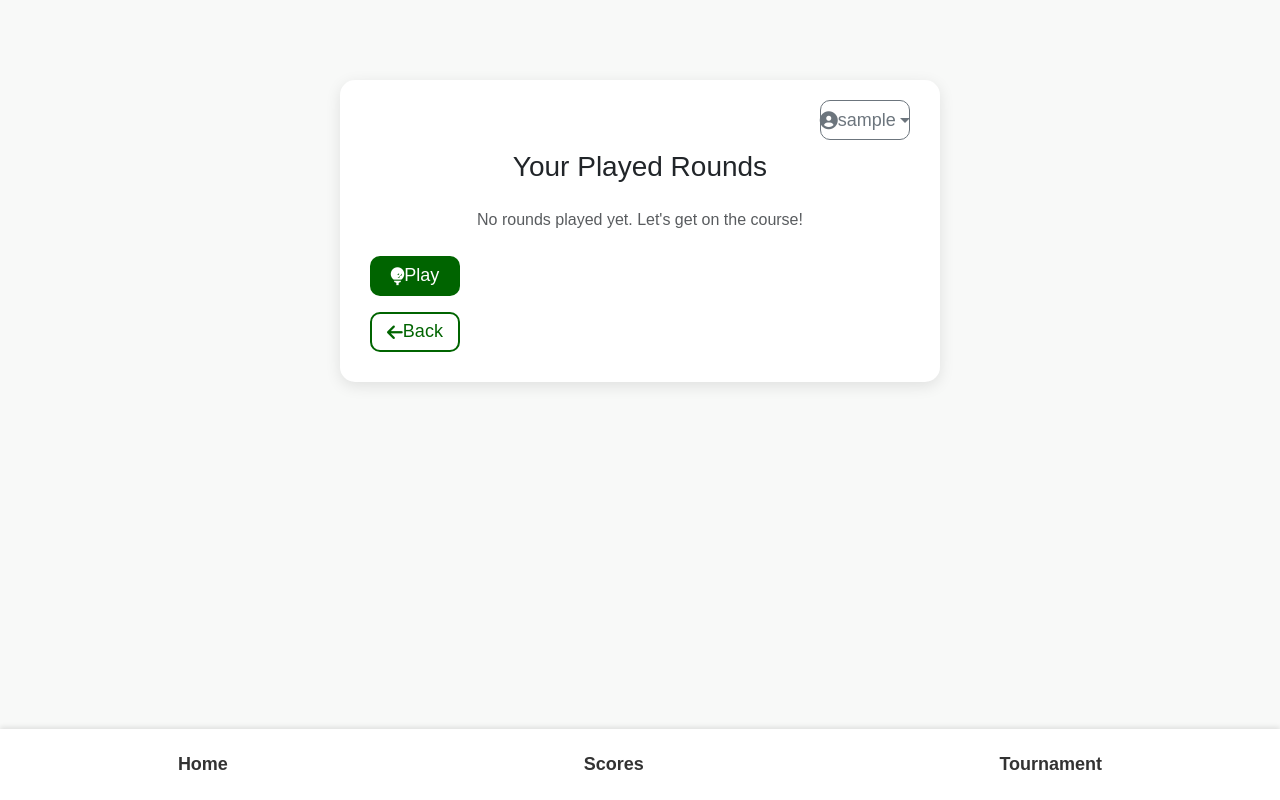
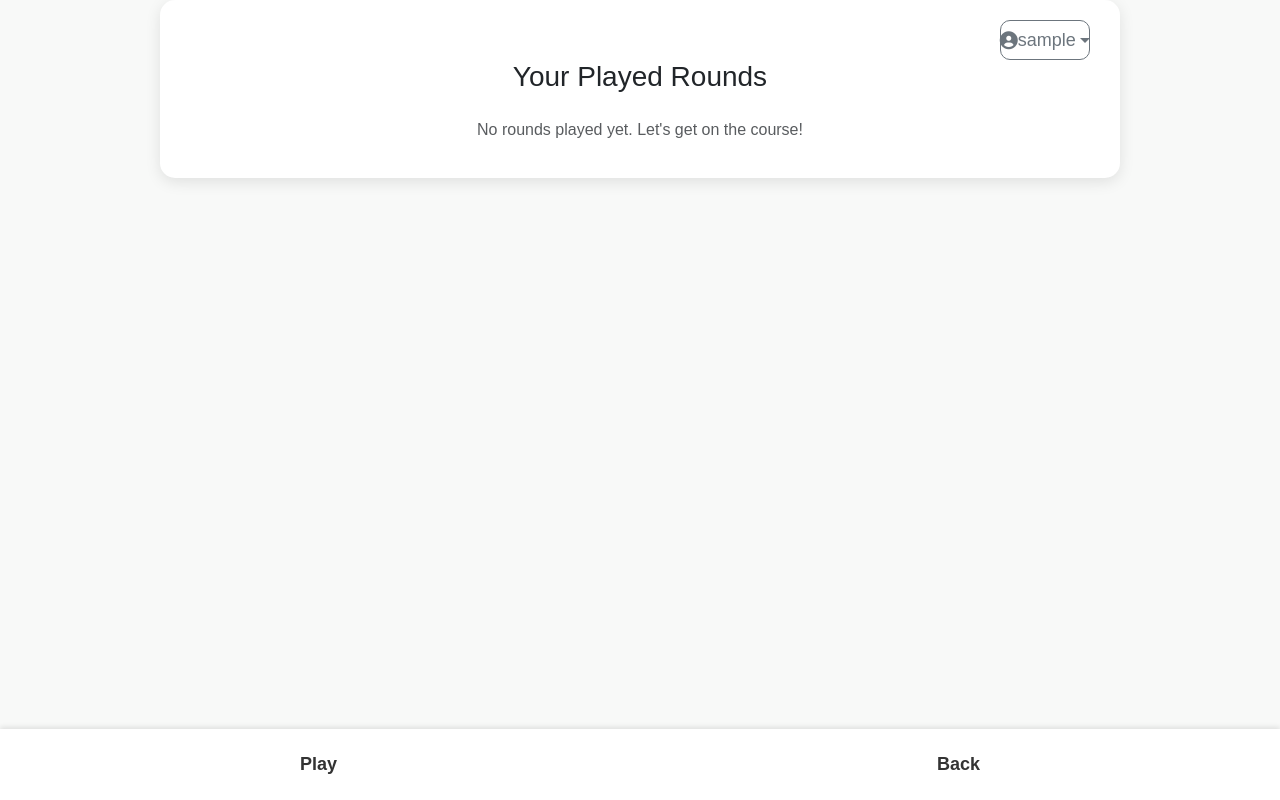
Before and after one commit to kingwalius/golfwebApp, a Flask app: page /user_rounds in a window 1280 px wide. Run offline with Flask 3, Linux system fonts and the light colour scheme; the visitor is signed in with stand-in values (Sample User, id 1); data that the repository does not hold is empty.

Commit message:
changed UI interface

```diff
--- a/static/styles.css
+++ b/static/styles.css
@@ -39,8 +39,8 @@
   font-weight: 600;
   color: #222 !important;
 }
-    color: #007bff;
-    background: rgba(0, 123, 255, 0.1);
+    color: #006400;
+    background: rgba(255, 255, 255, 0.1);
   }
   .container {
     max-width: 600px;
--- a/templates/user_rounds.html
+++ b/templates/user_rounds.html
@@ -80,12 +80,6 @@
     {% else %}
     <p class="text-center text-muted mt-4">No rounds played yet. Let's get on the course!</p>
     {% endif %}
-
-    <!-- Action Buttons -->
-    <div class="d-grid gap-3 mt-4">
-        <a href='/personal_score' class='btn btn-masters-green'><i class="fas fa-golf-ball-tee"></i>Play</a>
-        <a href='/' class='btn btn-masters-green-invert'><i class="fas fa-arrow-left"></i>Back</a>
-    </div>
 </div>
 
 <script src="https://cdn.jsdelivr.net/npm/bootstrap@5.3.0/dist/js/bootstrap.bundle.min.js"></script>
@@ -101,6 +95,11 @@
         });
     });
     </script>
-{% include 'mobile_nav.html' %}
+<nav class="mobile-nav">
+    <ul>
+        <li><a href="{{ url_for('personal_score') }}" class="nav-link">Play</a></li>
+        <li><a href="{{ url_for('main') }}" class="nav-link">Back</a></li>
+      </ul>
+    </nav>
 </body>
 </html>
```
